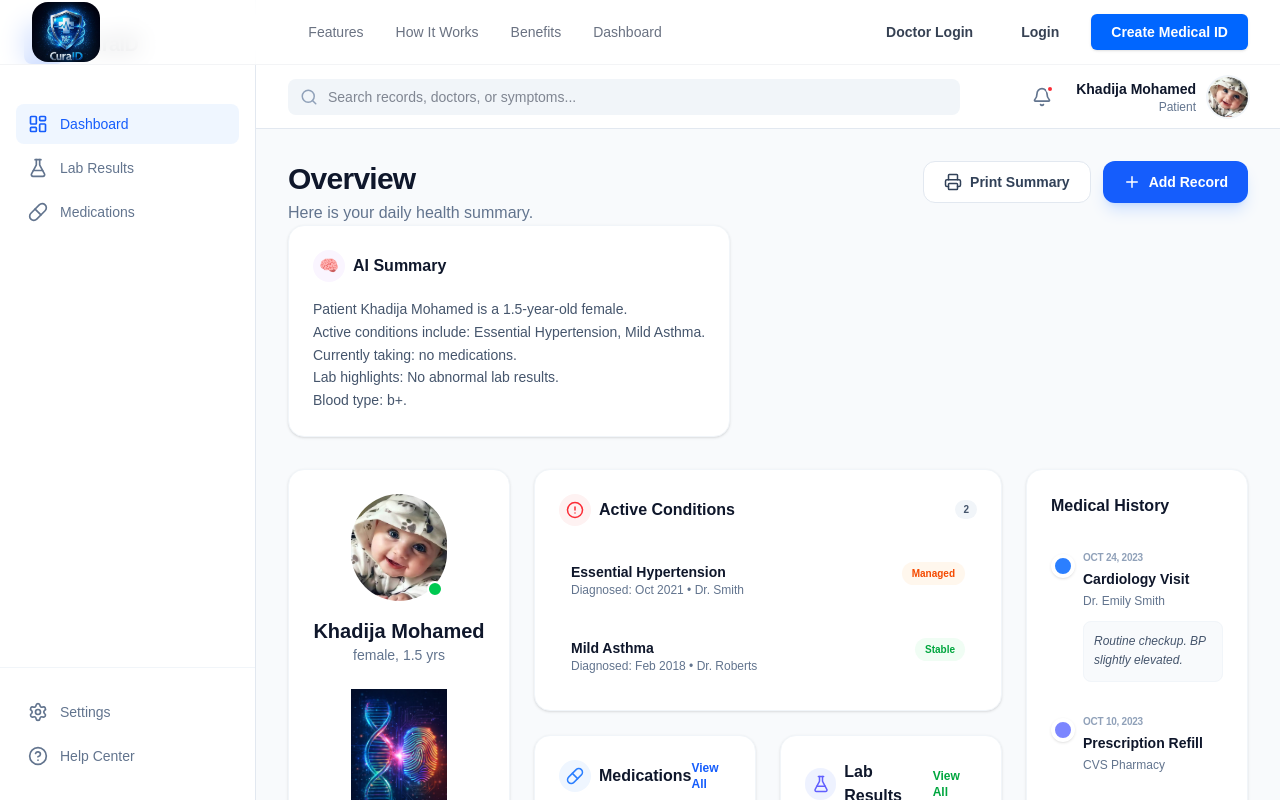
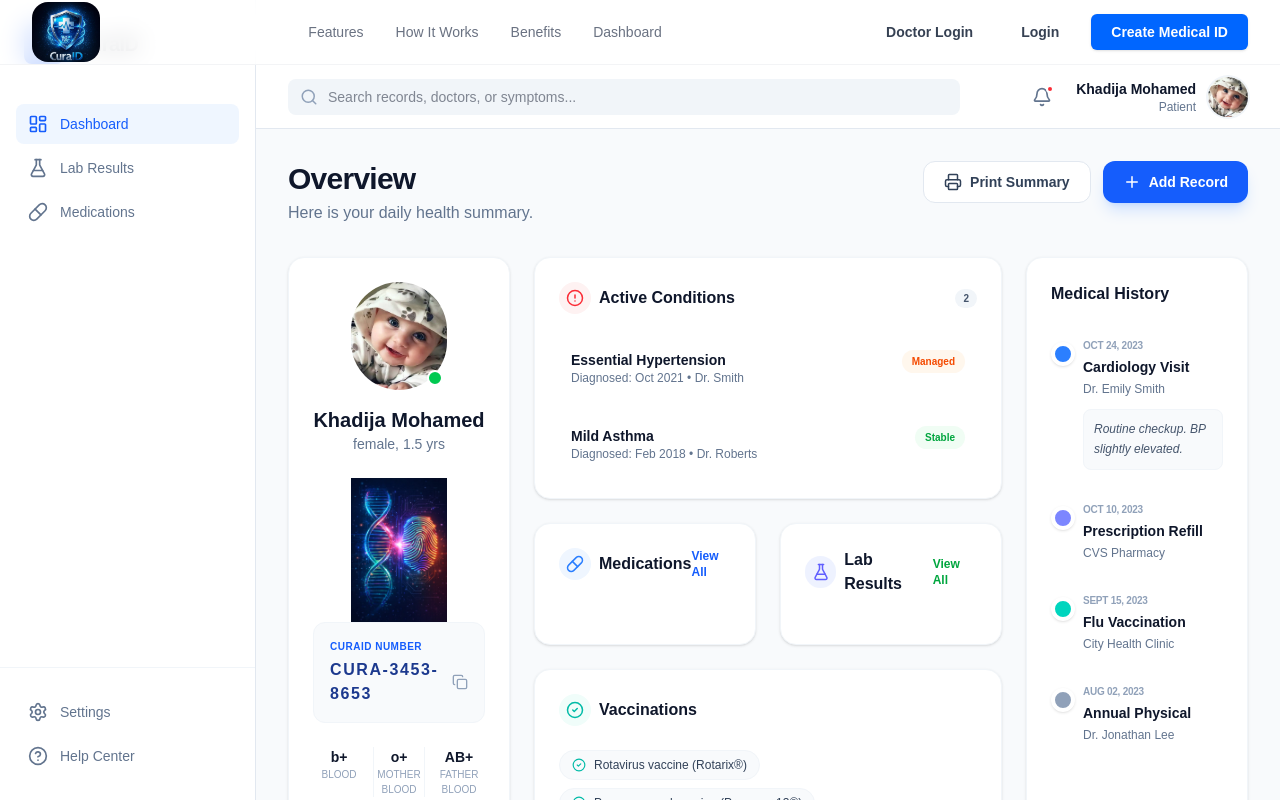
Before and after one commit to yosef-esam/curalid, a Next.js app: page /dashboard in a window 1280 px wide. Shown: the top 800 px of the page. Built offline with nearby package versions, Linux system fonts and the light colour scheme.

Commit message:
Remove AISummary component from DashboardPage
Removed AISummary component from the dashboard page.

```diff
--- a/app/dashboard/page.tsx
+++ b/app/dashboard/page.tsx
@@ -10,7 +10,6 @@ import {
   LabResults,
   Vaccinations,
   QRCard,
-  AISummary
 } from "./_components/SummaryCards";
 import Link from "next/link";
 
@@ -38,7 +37,6 @@ const DashboardPage: React.FC = () => {
                 <p className="text-slate-500 font-medium">
                   Here is your daily health summary.
                 </p>
-                <AISummary />
               </div>
               <div className="flex gap-3">
 
```
